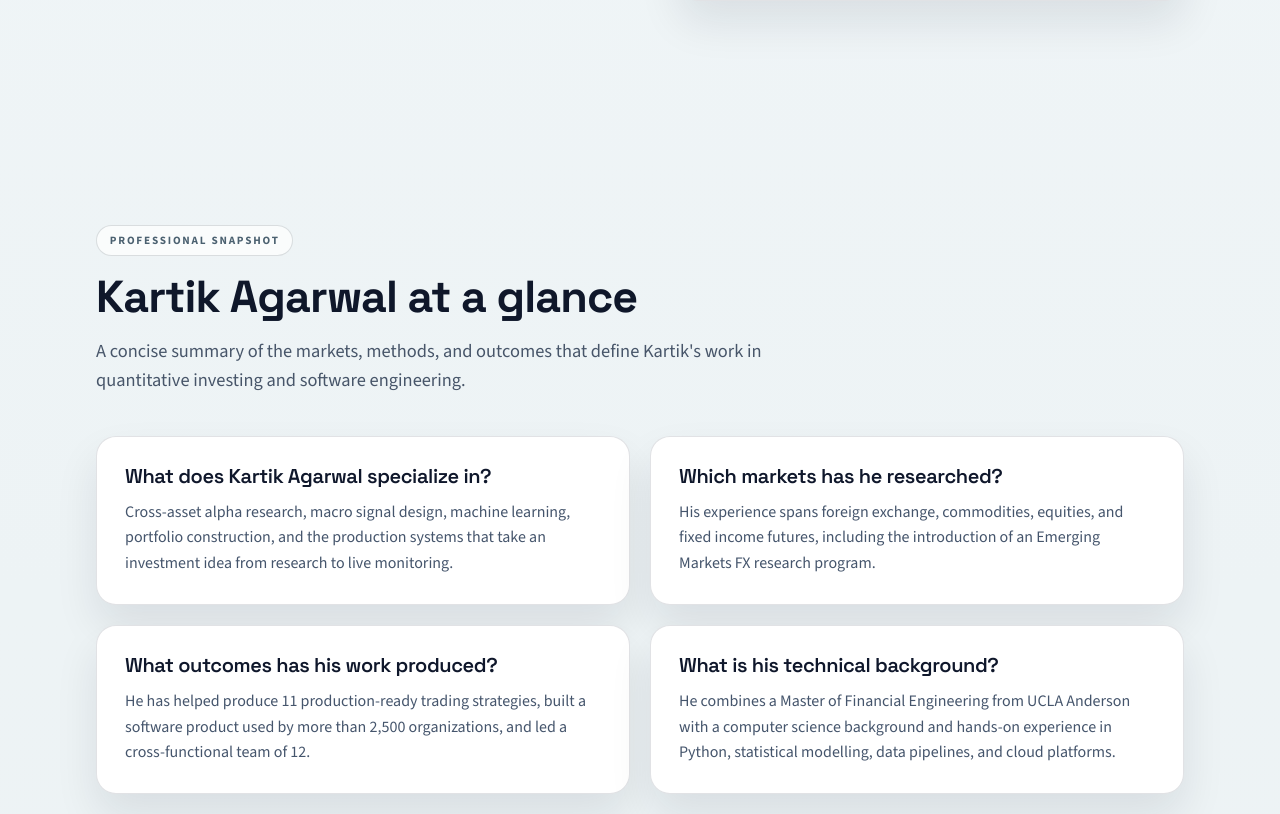
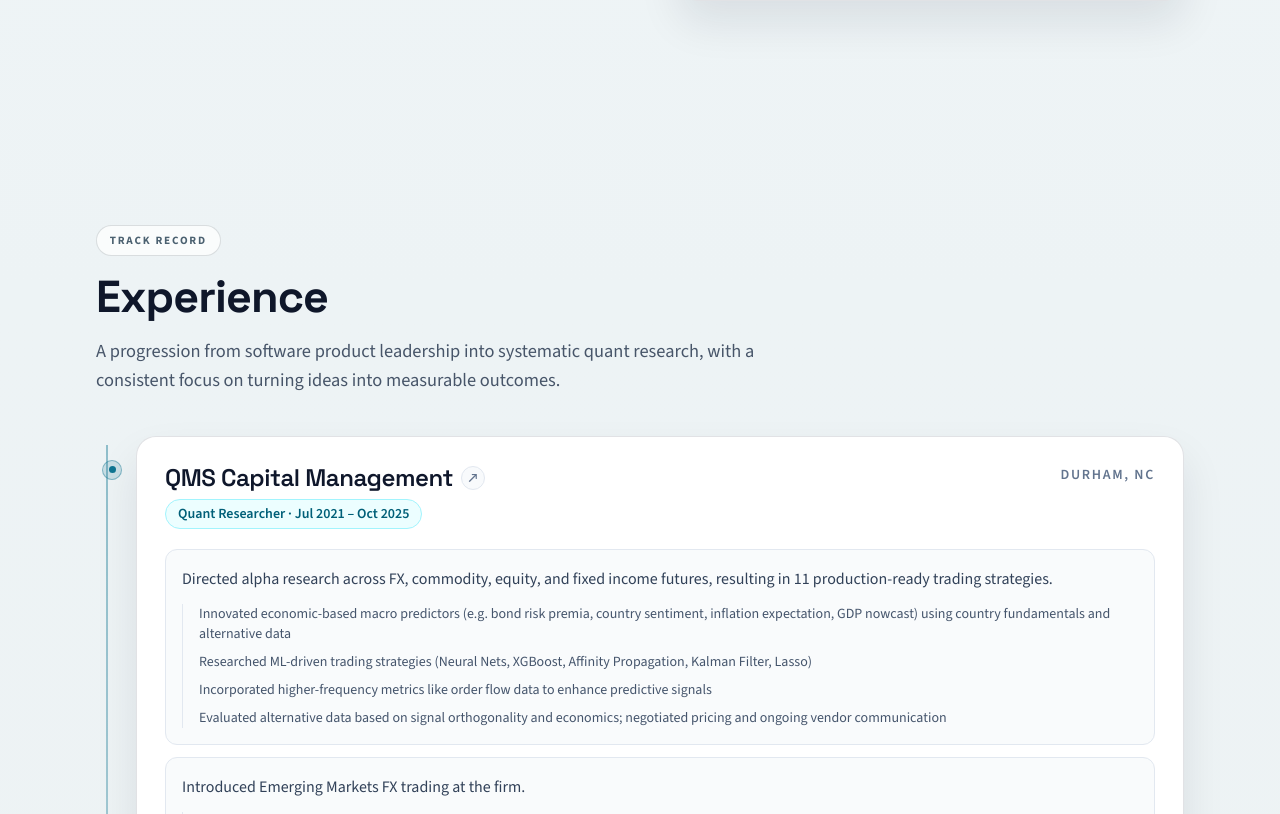
Before and after one commit to kartikagarwal777/portfolio-website, a Next.js app: page / in a window 1280 px wide. Shown: the part 1986-2800 px from the top of the page. Built offline with nearby package versions, Linux system fonts and the light colour scheme.

Commit message:
seo optimizations

```diff
--- a/src/app/page.tsx
+++ b/src/app/page.tsx
@@ -1,6 +1,5 @@
 import Header from '@/components/Header'
 import About from '@/components/About'
-import ProfileHighlights from '@/components/ProfileHighlights'
 import Experience from '@/components/Experience'
 import Education from '@/components/Education'
 import Projects from '@/components/Projects'
@@ -121,7 +120,6 @@
           </section>
 
           <About />
-          <ProfileHighlights />
           <Experience />
           <Education />
           <Projects />
--- a/src/components/ProfileHighlights.tsx
+++ /dev/null
@@ -1,49 +0,0 @@
-const profileQuestions = [
-  {
-    question: "What does Kartik Agarwal specialize in?",
-    answer:
-      "Cross-asset alpha research, macro signal design, machine learning, portfolio construction, and the production systems that take an investment idea from research to live monitoring.",
-  },
-  {
-    question: "Which markets has he researched?",
-    answer:
-      "His experience spans foreign exchange, commodities, equities, and fixed income futures, including the introduction of an Emerging Markets FX research program.",
-  },
-  {
-    question: "What outcomes has his work produced?",
-    answer:
-      "He has helped produce 11 production-ready trading strategies, built a software product used by more than 2,500 organizations, and led a cross-functional team of 12.",
-  },
-  {
-    question: "What is his technical background?",
-    answer:
-      "He combines a Master of Financial Engineering from UCLA Anderson with a computer science background and hands-on experience in Python, statistical modelling, data pipelines, and cloud platforms.",
-  },
-];
-
-const ProfileHighlights = () => {
-  return (
-    <section id="profile-highlights" className="py-24 md:py-28" aria-labelledby="profile-highlights-title">
-      <div className="section-shell">
-        <p className="section-kicker">Professional Snapshot</p>
-        <h2 id="profile-highlights-title" className="section-title mt-4">
-          Kartik Agarwal at a glance
-        </h2>
-        <p className="section-subtitle">
-          A concise summary of the markets, methods, and outcomes that define Kartik&apos;s work in quantitative
-          investing and software engineering.
-        </p>
-        <div className="mt-10 grid gap-5 md:grid-cols-2">
-          {profileQuestions.map((item) => (
-            <article key={item.question} className="surface-panel-strong hover-lift p-6 sm:p-7">
-              <h3 className="text-xl font-semibold text-slate-900">{item.question}</h3>
-              <p className="mt-3 text-slate-600">{item.answer}</p>
-            </article>
-          ))}
-        </div>
-      </div>
-    </section>
-  );
-};
-
-export default ProfileHighlights;
```
